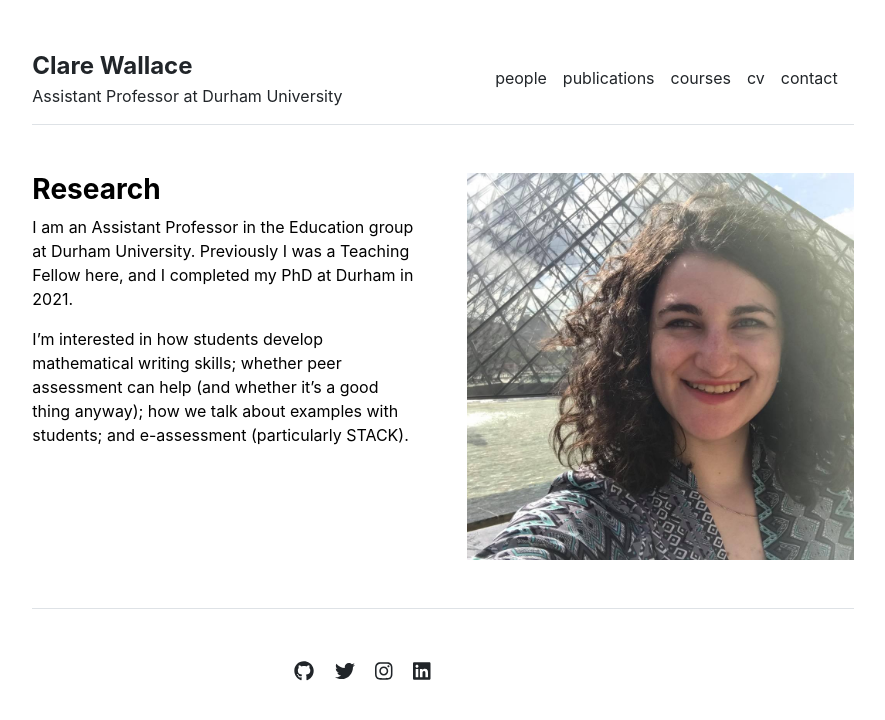
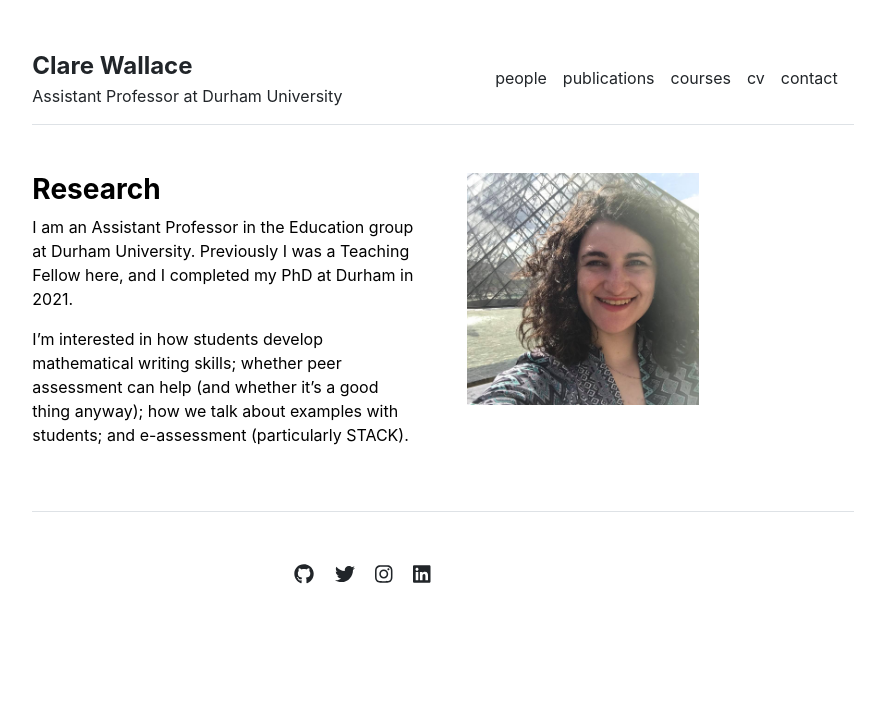
Before and after one commit to CWallace23/cwallace23.github.io, a Jekyll site: the page built from index.md, in a window 1280 px wide. Shown: the top 720 px of the page, without its empty margins (197-1082 px from the left). Built offline with Jekyll 4.4.1, drawn with Linux system fonts in a browser that asks for light colours.

Commit message:
Update home.html

```diff
--- a/_layouts/home.html
+++ b/_layouts/home.html
@@ -8,7 +8,7 @@ layout: default
     {{ content }}
   </div>
   <div class="col-md-6">
-    <img src="{{ site.github.url }}/assets/img/profilepic.jpg" alt="Home" width="100%">
+    <img src="{{ site.github.url }}/assets/img/profilepic.jpg" alt="Home" width="60%">
   </div>
 </div>
 
```
